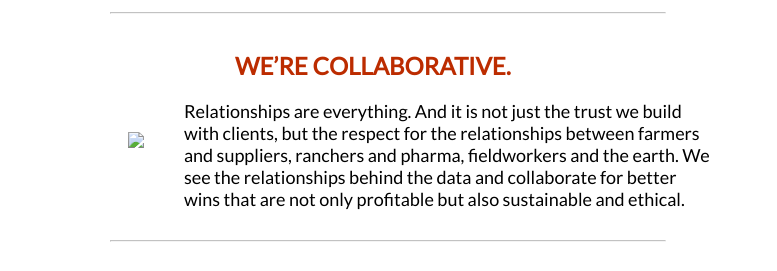
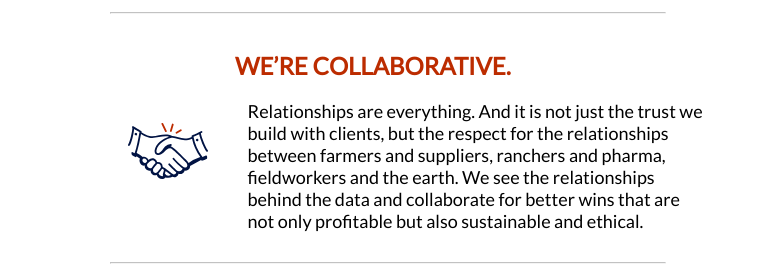
Before and after one commit to RishavRanjan786/Forward-Group-Replica, a plain HTML site: page index.html in a window 1280 px wide. Shown: the part 2084-2355 px from the top of the page, 503-1280 px from the left. Drawn offline with Linux system fonts and the light colour scheme; files whose address does not match are found by name.

Commit message:
Update index.html

```diff
--- a/index.html
+++ b/index.html
@@ -108,7 +108,7 @@
                 <div class="box">
                     <h2>WE’RE COLLABORATIVE.</h2>
                     <div class="inside">
-                        <img src="./images/_x31_29.svg">
+                        <img src="./images/handshake.svg">
                         <p>Relationships are everything. And it is not just the trust we build with clients, but
                             the respect for the relationships between farmers and suppliers, ranchers and pharma,
                             fieldworkers and the earth. We see the relationships behind the data and
```
